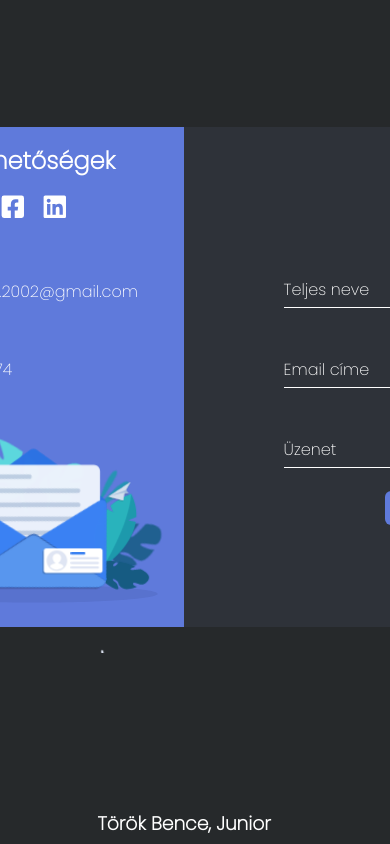
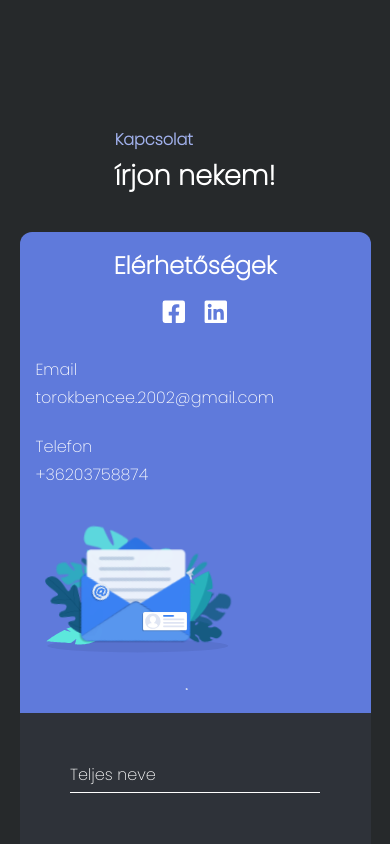
Before and after one commit to Tbence2002/torokbence-portfolio, a React (Create React App) app: page / in a window 390 px wide. Shown: the part 4160-5004 px from the top of the page. Built offline with nearby package versions, Linux system fonts and the light colour scheme.

Commit message:
Kapcsolat CSS

```diff
--- a/src/components/kapcsolat.css
+++ b/src/components/kapcsolat.css
@@ -2,8 +2,8 @@
     display: flex;
     justify-content: center;
     gap:5rem;
+    height: 100%;
     margin-bottom: 10rem;
-    height: 500px;
 }
 .kapcsolat-text p:nth-child(1) {
     color:var(--lightblue);
@@ -17,6 +17,8 @@
 }
 .kapcsolat-box {
     display: flex;
+    width: 90%;
+    margin: 0 auto;
 }
 .kapcsolat-left {
     background: var(--darkblue);
@@ -102,7 +104,7 @@
     border-bottom: 1px solid #fff;
     line-height: 1.2rem;
     color:#fff;
-    font-size: 1rem;
+    font-size: 0.9rem;
     transition: .5s;
 }
 .kapcsolat-message textarea:focus ~ label, .kapcsolat-message textarea:valid ~ label {
@@ -131,3 +133,46 @@
     color: #000;
     transition: .3s;
 }
+@media(max-width:1181px) {
+    .kapcsolat-content {
+        flex-direction: column;
+        align-items: center;
+        gap:2rem;
+    }
+}
+@media(max-width:991px) {
+    .kapcsolat-right {
+        width: 380px;
+    }
+}
+@media(max-width:747px) {
+    .kapcsolat-box {
+        flex-direction: column;
+    }
+    .kapcsolat-left {
+        width: 100%;
+        border-top-right-radius: 12px;
+        border-bottom-left-radius: 0px;
+    }
+    .email-anim-container {
+        display: flex;
+        justify-content: center;
+    }
+    .kapcsolat-right {
+        padding: 5rem;
+        border-bottom-left-radius: 12px;
+        border-top-right-radius: 0px;
+        width: 100%;
+    }
+    .kapcsolat-right input, .kapcsolat-right textarea {
+        width: 250px;
+    }
+    .email-anim {
+        width: 200px;
+    }
+}
+@media(max-width:450px) {
+    .kapcsolat-right {
+        padding: 3rem;
+    }
+}
```
